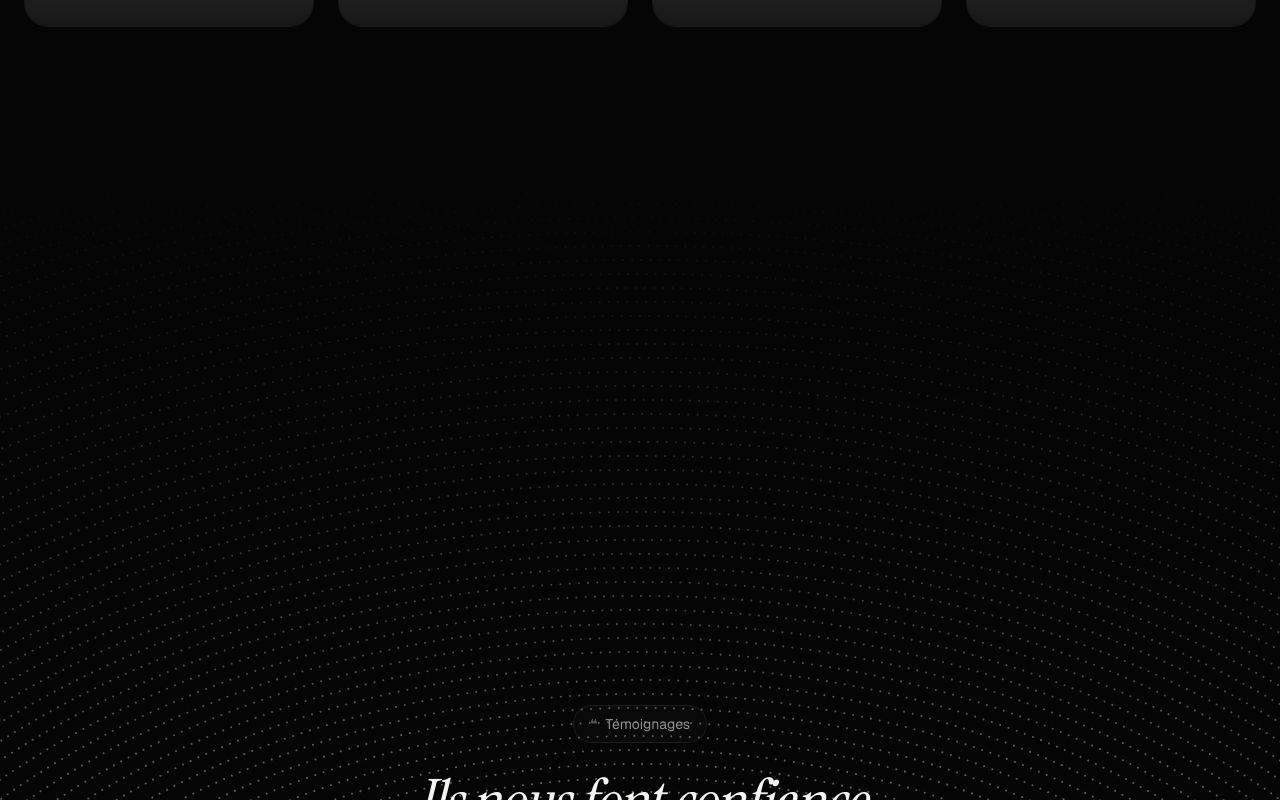
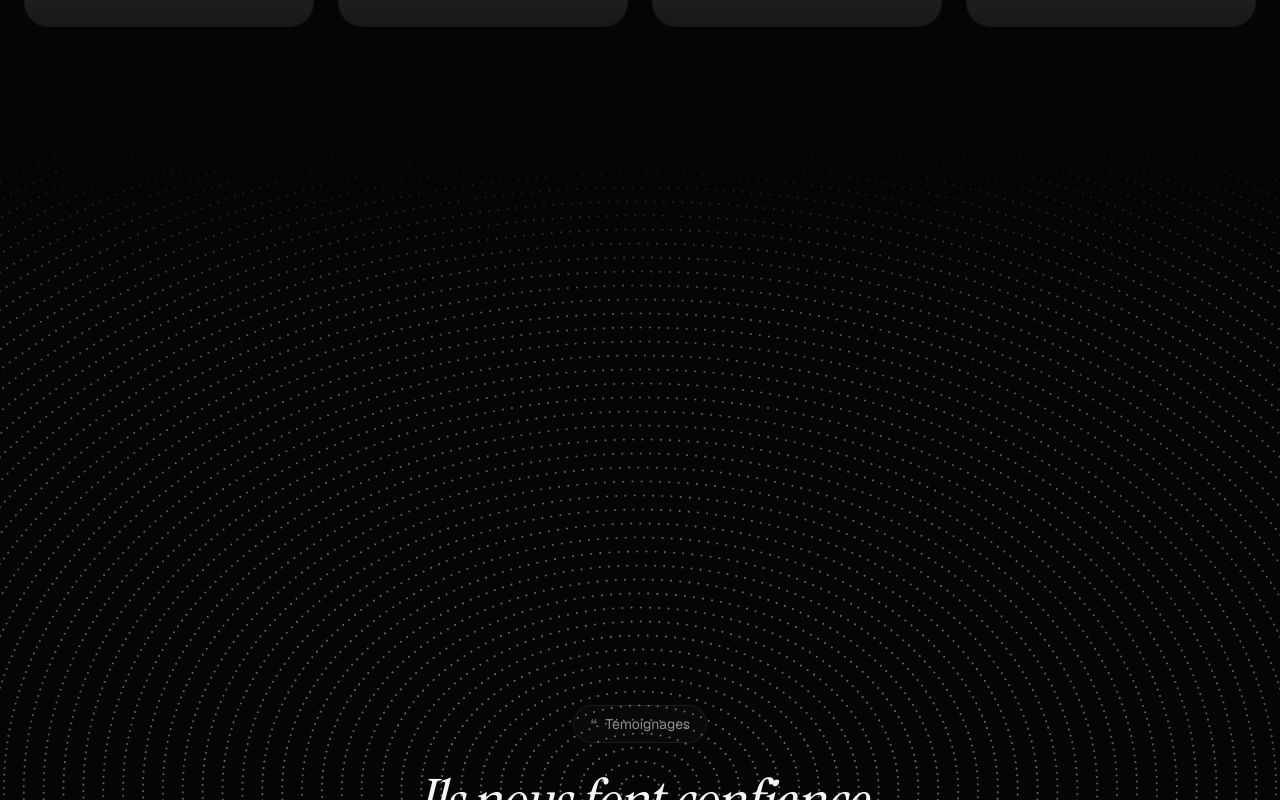
Before and after one commit to keviolabs-io/kebio-labs, a Next.js app: page / in a window 1280 px wide. Shown: the part 6340-7140 px from the top of the page. Built offline with nearby package versions, Linux system fonts and the light colour scheme.

Commit message:
Témoignages : fond estompé en haut et en bas (transition douce entre sections)
Vortex recentré verticalement + masque en dégradé (mask-image) qui fond le
motif dans le noir vers le haut et surtout vers le bas de la section :
plus de délimitation nette avec la FAQ, comme sur l'original.

```diff
--- a/components/home/SpiralDots.tsx
+++ b/components/home/SpiralDots.tsx
@@ -32,8 +32,8 @@ export default function SpiralDots({ className = "" }: { className?: string }) {
 
       // Centre du vortex : bas-centre de la zone.
       const cx = w * 0.5;
-      const cy = h * 0.88;
-      const R = Math.hypot(w, h) * 0.82; // rayon maxi
+      const cy = h * 0.52; // vortex centré verticalement → fond en haut et en bas
+      const R = Math.hypot(w, h) * 0.72; // rayon maxi
       const stretchX = 1.42; // étirement horizontal (fan large)
       const swirlMax = 5.2; // torsion maxi (radians) au centre → bras spiralés
       const ringGap = 14; // espacement des anneaux (arcs distincts)
@@ -50,10 +50,9 @@ export default function SpiralDots({ className = "" }: { className?: string }) {
           const x = cx + Math.cos(a) * r * stretchX;
           const y = cy + Math.sin(a) * r;
           if (x < -20 || x > w + 20 || y < -20 || y > h + 20) continue;
-          // opacité : s'estompe vers le bord et vers le haut
-          const vfade = Math.min(1, Math.max(0, y / (h * 0.5))); // faible en haut
-          const rfade = 1 - t * 0.6;
-          const alpha = 0.45 * rfade * vfade;
+          // opacité : s'estompe radialement (le fondu vertical est géré par le masque CSS)
+          const rfade = 1 - t * 0.55;
+          const alpha = 0.42 * rfade;
           if (alpha <= 0.01) continue;
           ctx.globalAlpha = alpha;
           ctx.beginPath();
@@ -76,5 +75,17 @@ export default function SpiralDots({ className = "" }: { className?: string }) {
     };
   }, []);
 
-  return <canvas ref={ref} className={className} aria-hidden />;
+  // Dégradé de masque : le motif se fond dans le noir en haut et surtout en
+  // bas → aucune délimitation nette entre les sections.
+  const fade =
+    "linear-gradient(to bottom, transparent 0%, black 14%, black 62%, transparent 100%)";
+
+  return (
+    <canvas
+      ref={ref}
+      className={className}
+      style={{ maskImage: fade, WebkitMaskImage: fade }}
+      aria-hidden
+    />
+  );
 }
```
